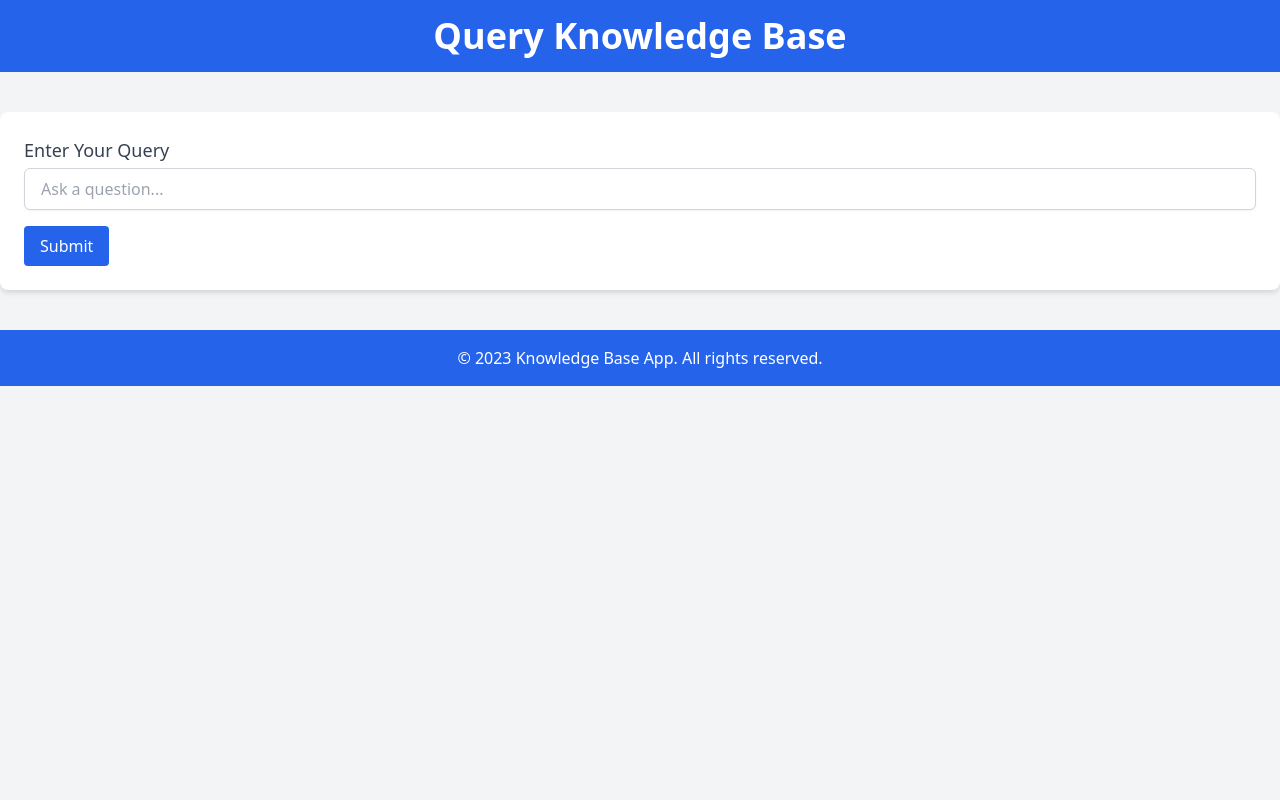
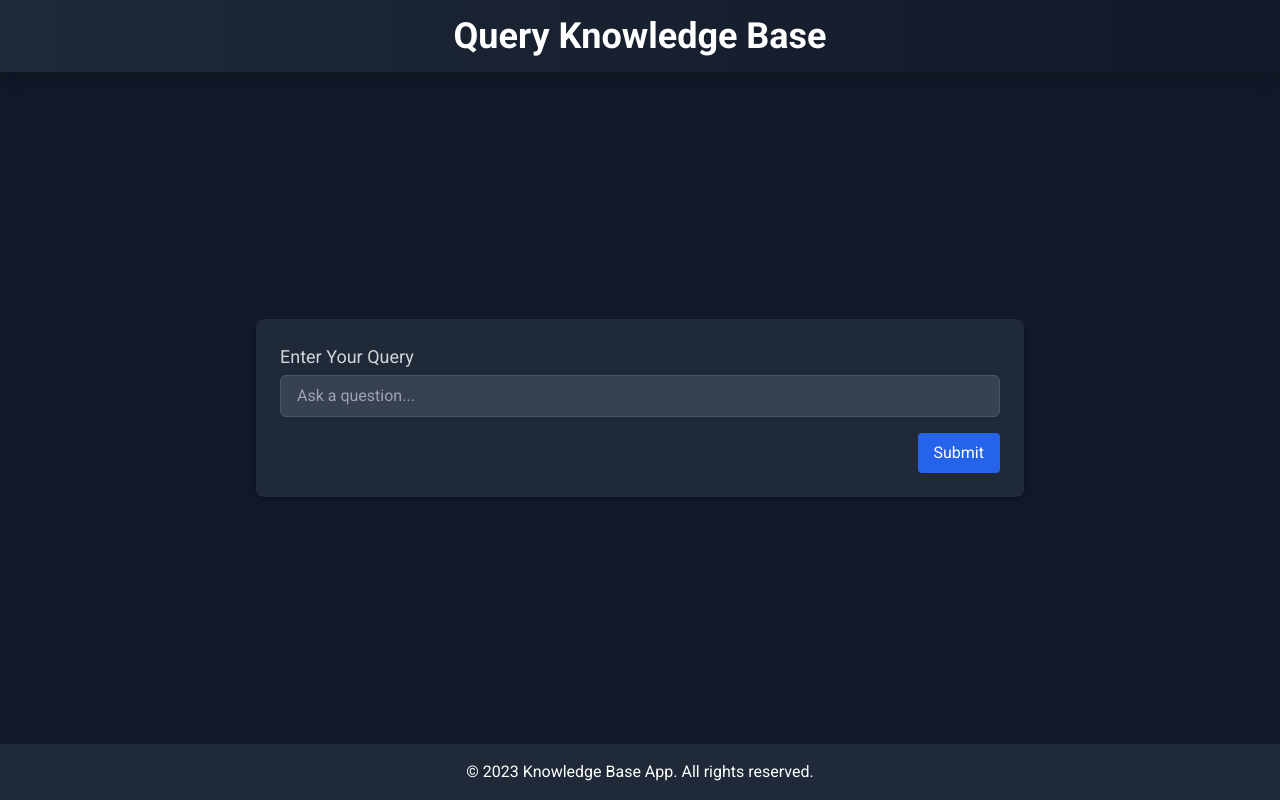
Before and after one commit to artpedro/knowledge_base_project, a Flask app: page /query in a window 1280 px wide. Run offline with Flask 3, Linux system fonts and the light colour scheme; some libraries are stand-ins or nearby versions.

Commit message:
Feat: dark mode and improved UI

```diff
--- a/app/templates/query.html
+++ b/app/templates/query.html
@@ -4,51 +4,67 @@
   <meta charset="UTF-8">
   <meta name="viewport" content="width=device-width, initial-scale=1.0">
   <title>Query Knowledge Base</title>
-  <link href="https://cdn.jsdelivr.net/npm/tailwindcss@2.2.19/dist/tailwind.min.css" rel="stylesheet">
+  <link href="https://cdnjs.cloudflare.com/ajax/libs/font-awesome/5.15.3/css/all.min.css" rel="stylesheet"/>
+  <link href="https://fonts.googleapis.com/css2?family=Roboto:wght@400;700&display=swap" rel="stylesheet"/>
+  <script src="https://cdn.tailwindcss.com"></script>
+  <style>
+   body {
+            font-family: 'Roboto', sans-serif;
+        }
+        /* Custom scrollbar styles */
+        #response-text::-webkit-scrollbar {
+            width: 8px;
+        }
+        #response-text::-webkit-scrollbar-track {
+            background: #2d3748; /* Tailwind's gray-800 */
+        }
+        #response-text::-webkit-scrollbar-thumb {
+            background-color: #4a5568; /* Tailwind's gray-600 */
+            border-radius: 4px;
+        }
+  </style>
  </head>
-<body class="bg-gray-100">
-  <header class="bg-blue-600 text-white py-4">
+ <body class="bg-gray-900 text-gray-200 flex flex-col h-screen">
+  <header class="bg-gradient-to-r from-gray-800 to-gray-900 text-white py-4 shadow-lg">
    <div class="container mx-auto text-center">
-      <h1 class="text-4xl font-bold">Query Knowledge Base</h1>
+    <h1 class="text-4xl font-bold">
+     Query Knowledge Base
+    </h1>
    </div>
   </header>
-
-  <main class="container mx-auto my-10">
-    <div class="bg-white p-6 shadow-md rounded-lg">
-      <form id="query-form" class="space-y-4">
+  <main class="container mx-auto flex-grow flex flex-col justify-center items-center">
+   <div class="bg-gray-800 p-6 shadow-md rounded-lg w-full max-w-3xl">
+    <form class="space-y-4" id="query-form">
      <div>
-          <label for="query" class="block text-lg font-medium text-gray-700">Enter Your Query</label>
-          <input
-            type="text"
-            id="query"
-            name="query"
-            class="mt-1 block w-full px-4 py-2 border border-gray-300 rounded-md shadow-sm focus:ring-blue-500 focus:border-blue-500"
-            placeholder="Ask a question..."
-            required />
+      <label class="block text-lg font-medium text-gray-300" for="query">
+       Enter Your Query
+      </label>
+      <input class="mt-1 block w-full px-4 py-2 border border-gray-600 rounded-md shadow-sm focus:ring-blue-500 focus:border-blue-500 bg-gray-700 text-gray-200" id="query" name="query" placeholder="Ask a question..." required="" type="text"/>
      </div>
-        <div>
-          <button
-            type="submit"
-            class="bg-blue-600 text-white px-4 py-2 rounded hover:bg-blue-700">
+     <div class="flex justify-end">
+      <button class="bg-blue-600 text-white px-4 py-2 rounded hover:bg-blue-700 transition duration-200" type="submit">
        Submit
       </button>
      </div>
     </form>
-      <div id="response-container" class="mt-6 hidden">
-        <h2 class="text-xl font-semibold text-gray-800">Response:</h2>
-        <p id="response-text" class="mt-2 text-gray-700"></p>
+    <div class="mt-6 hidden" id="response-container">
+     <h2 class="text-xl font-semibold text-gray-300">
+      Response:
+     </h2>
+     <div class="mt-2 text-gray-400 bg-gray-700 p-4 rounded-md max-h-96 overflow-y-auto" id="response-text">
+     </div>
     </div>
    </div>
   </main>
-
-  <footer class="bg-blue-600 text-white py-4">
+  <footer class="bg-gray-800 text-white py-4">
    <div class="container mx-auto text-center">
-      <p>© 2023 Knowledge Base App. All rights reserved.</p>
+    <p>
+     © 2023 Knowledge Base App. All rights reserved.
+    </p>
    </div>
   </footer>
- <!-- 1. Import Marked.js from a CDN -->
- <script src="https://cdn.jsdelivr.net/npm/marked/marked.min.js"></script>
-
+  <script src="https://cdn.jsdelivr.net/npm/marked/marked.min.js">
+  </script>
   <script>
    document.getElementById("query-form").addEventListener("submit", async function (event) {
     event.preventDefault();
```
Also changed, not shown: app/templates/home.html (+27 -31 lines). Lines whose indentation alone changed are shown as unchanged.
